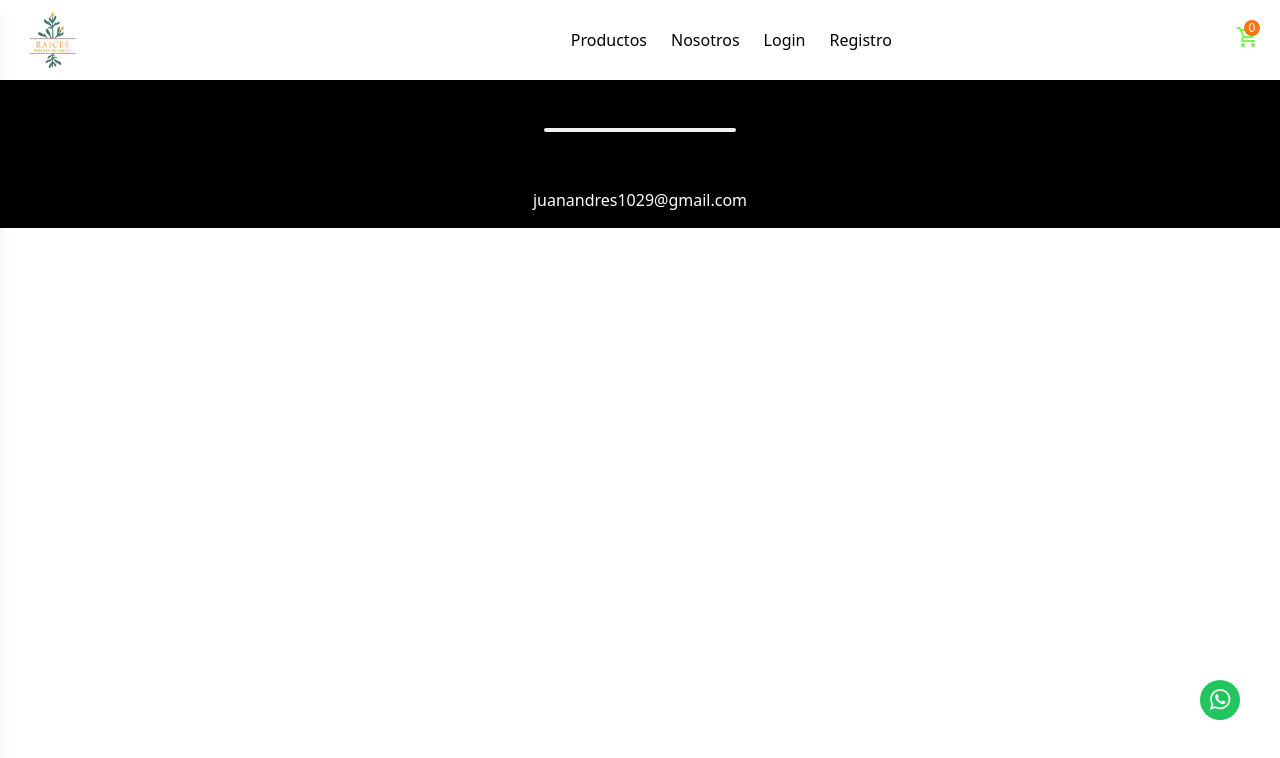
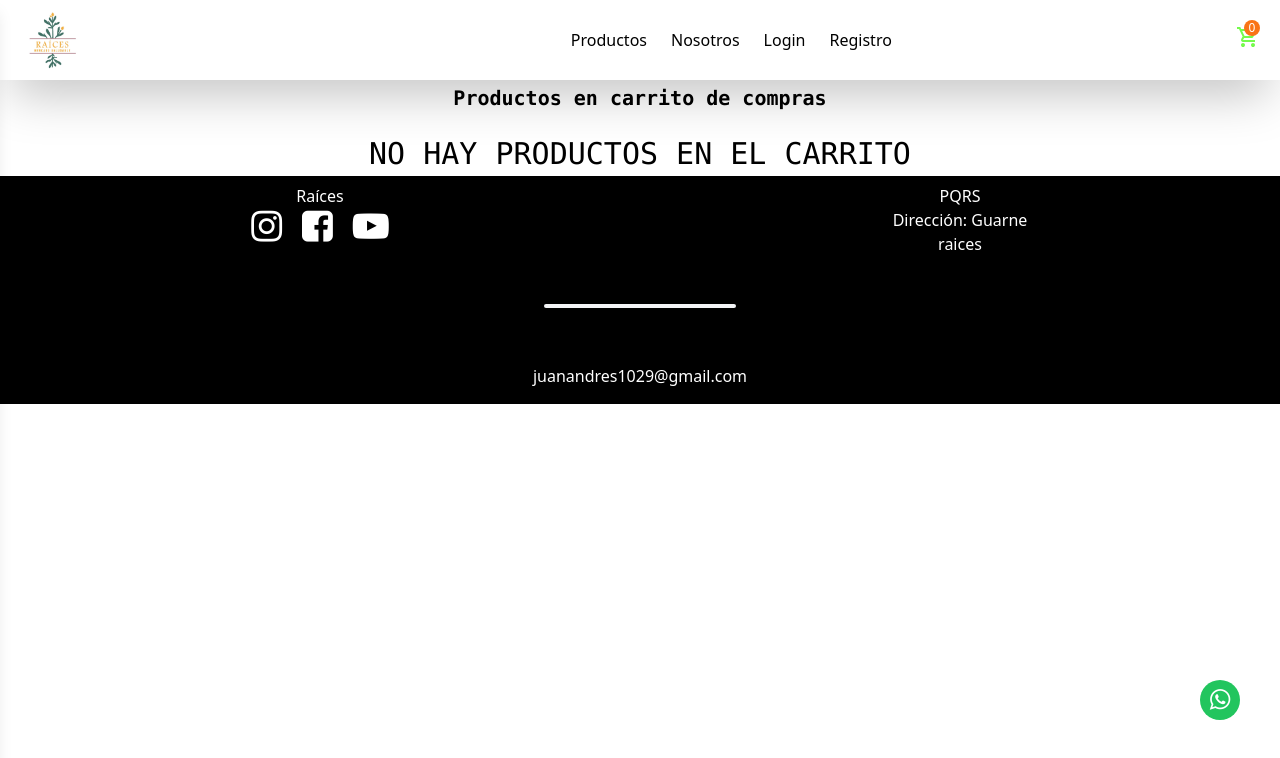
Before and after one commit to JuanAndreAV/angular-ecommerce, an Angular app: page /carrito in a window 1280 px wide. Before the commit this address led to /. Shown: the top 758 px of the page. Built offline with nearby package versions, Linux system fonts and the light colour scheme.

Commit message:
cartComponent

```diff
--- a/src/app/app.routes.ts
+++ b/src/app/app.routes.ts
@@ -2,6 +2,7 @@ import { Routes } from '@angular/router';
 import { HomeComponent } from './pages/home/home.component';
 import { ProductsComponent } from './pages/products/products.component';
 import { NosotrosComponent } from './pages/nosotros/nosotros.component';
+import { CarritoComponent } from './pages/carrito/carrito.component';
 
 export const routes: Routes = [
     {
@@ -16,5 +17,9 @@ export const routes: Routes = [
         path: 'nosotros',
         component: NosotrosComponent
     },
+    {
+        path: 'carrito',
+        component: CarritoComponent
+    }
 
 ];
--- a/src/app/pages/carrito/carrito.component.html
+++ b/src/app/pages/carrito/carrito.component.html
@@ -1,3 +1,32 @@
-<p>carrito works!</p>
-<p>{{productsInCart.length}}</p>
-<button (click)="agregarProducto()">agregar</button>
+<main class="mt-20 p-1 h-1/2 ">
+<h1 class="text-center font-bold text-xl font-mono" >Productos en carrito de compras</h1>
+    <div id="product-list" class="grid grid-cols-1 md:grid-cols-3 gap-4 p-3">
+     @for(product of cartService.productsInCart; track product.id){
+        <div class="product-card bg-white p-6 rounded-lg shadow-lg" >
+
+            <img class="product-image w-full h-48 object-cover mb-4 rounded" [src]='product.images' alt="Product Image">
+
+            <h3 class="product-name text-xl font-semibold mb-2">{{product.title}}</h3>
+
+            <p class="product-price text-gray-900 font-bold">{{product.price}}</p>
+
+
+        </div>
+       }
+
+    </div>
+    @if (cartService.productsInCart.length > 0) {
+        <div class="flex flex-col">
+        <h2 class="text-center font-bold">Total:${{cartService.getTotalPrice()}}</h2>
+        <p class="font-bold">Total productos: {{cartService.productsInCart.length}}</p>
+
+        <a  href="https://wa.me/573043284108?text=Hola%20estoy%20interesad@%20en%20sus%20productos%20" target="_blank" class="bg-blue-500 rounded-lg border-solid border-2 p-2 text-white hover:bg-blue-400 text-center">Proceder al pago</a>
+        </div>
+
+       }@else {
+        <p class="text-center font-mono text-3xl">NO HAY PRODUCTOS EN EL CARRITO</p>
+       }
+
+
+
+  </main>
--- a/src/app/pages/carrito/carrito.component.ts
+++ b/src/app/pages/carrito/carrito.component.ts
@@ -1,5 +1,6 @@
 import { Component, Input } from '@angular/core';
 import { Product } from '../../interfaces/product';
+import { CartService } from '../../shared/services/cart.service';
 
 @Component({
   selector: 'app-carrito',
@@ -9,11 +10,8 @@ import { Product } from '../../interfaces/product';
   styleUrl: './carrito.component.css'
 })
 export class CarritoComponent {
-@Input() productsInCart: string[] = []
 
-agregarProducto(){
-  this.productsInCart.push('casa')
-}
+  constructor(public cartService: CartService){}
 
 
 }
--- a/src/app/shared/header/header.component.html
+++ b/src/app/shared/header/header.component.html
@@ -47,11 +47,11 @@
                   <li><h2 id="precio-producto">{{product.price}}</h2></li>
                   <hr class="w-48 h-1 mx-auto my-4 bg-gray-100 border-0 rounded md:my-10 dark:bg-gray-700">
                 }
-                <app-carrito></app-carrito>
+
               </ul>
             </div>
-            <h2 id="total"class="font-bold text-start">{{precioTotal}}</h2>
-            <a href="./carrito.html" class="bg-green-300 w-1/2  rounded-full p-2 text-xs text-center text-white hover:bg-slate-600" id="cart-button" >Carrito Vacío</a>
+            <h2 id="total"class="font-bold text-start">Total: ${{cartService.getTotalPrice()}}</h2>
+            <a [routerLink]="['/carrito']" href="./carrito.html" class="bg-green-300 w-1/2  rounded-full p-2 text-xs text-center text-white hover:bg-slate-600" id="cart-button" >Ver carrito</a>
         </div>
      </div>
 
--- a/src/app/shared/services/cart.service.ts
+++ b/src/app/shared/services/cart.service.ts
@@ -10,5 +10,9 @@ productsInCart: Product[] = []
 addToCart(item: Product){
   this.productsInCart.push(item)
 }
+getTotalPrice(): number{
+
+ return this.productsInCart.reduce((precio, item)=> precio + item.price, 0)
+}
 
 }
```
Also changed, not shown: 1 other file (tests, documents, lock files or other folders).
